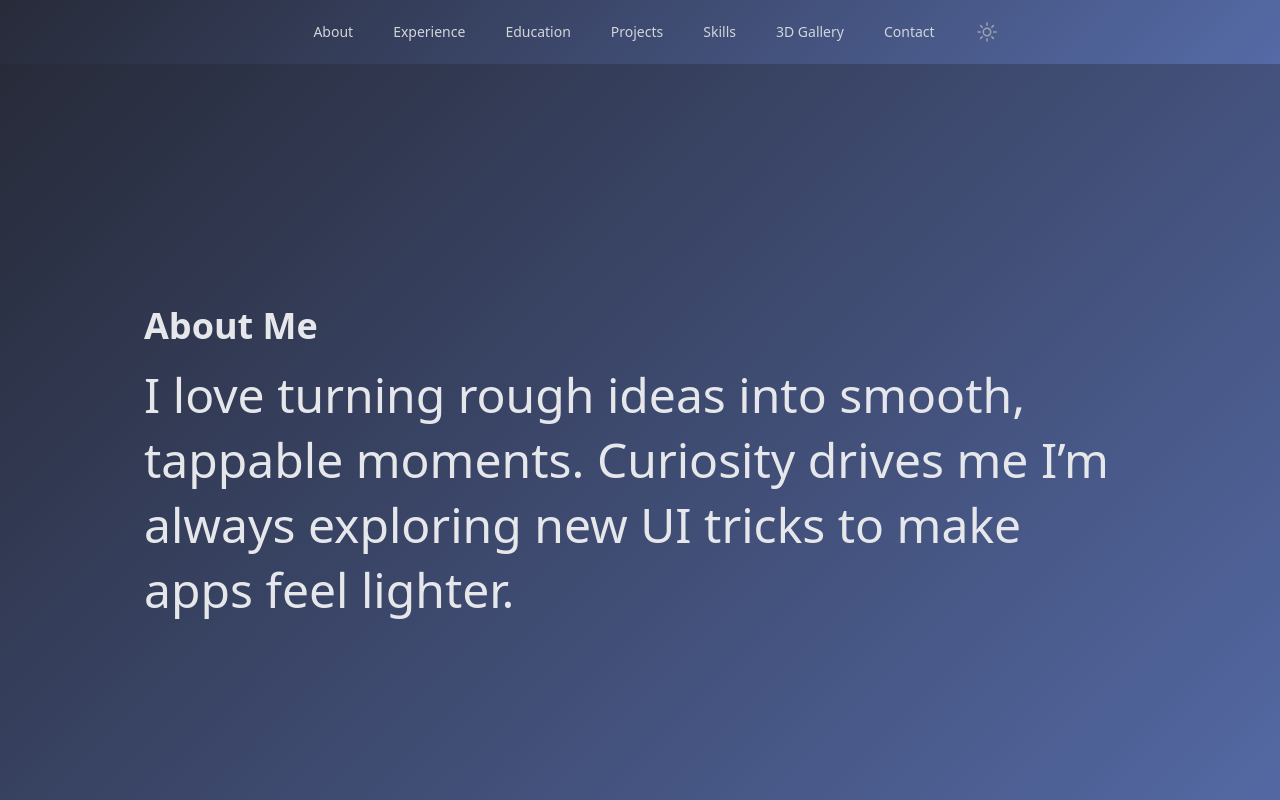
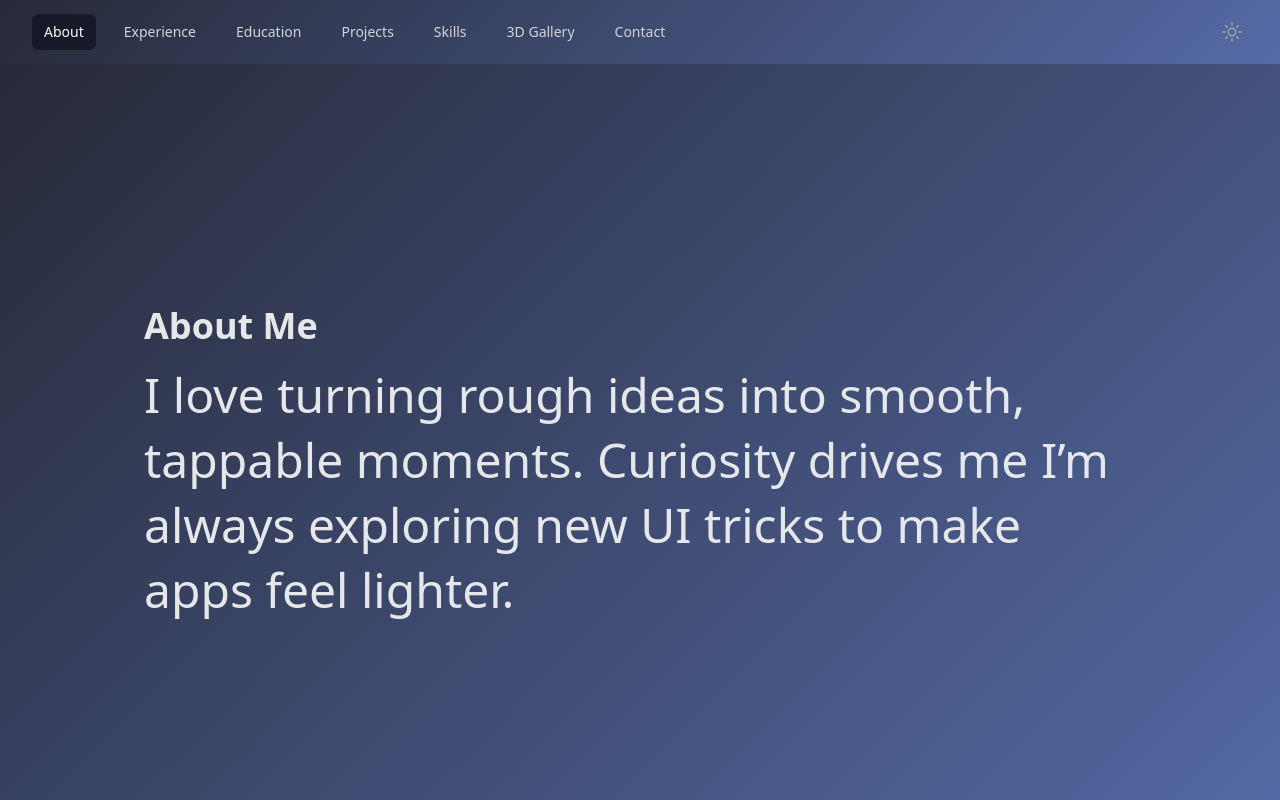
Before and after one commit to nikhilch07/myportfolio, a React (Vite) app: page / in a window 1280 px wide. Shown: the top 800 px of the page. Built offline with nearby package versions, Linux system fonts and the light colour scheme.

Commit message:
fixed alignment of icons in the navBar

```diff
--- a/src/components/Navbar.jsx
+++ b/src/components/Navbar.jsx
@@ -12,13 +12,13 @@ import {
 } from "@heroicons/react/24/outline";
 
 const navigation = [
-  { href: "#about", label: "About" },
-  { href: "#experience", label: "Experience" },
-  { href: "#education", label: "Education" },
-  { href: "#projects", label: "Projects" },
-  { href: "#skills", label: "Skills" },
-  { href: "#showcase-3d", label: "3D Gallery" },
-  { href: "#contact", label: "Contact" },
+  { href: "#about", label: "About", current: true },
+  { href: "#experience", label: "Experience", current: false },
+  { href: "#education", label: "Education", current: false },
+  { href: "#projects", label: "Projects", current: false },
+  { href: "#skills", label: "Skills", current: false },
+  { href: "#showcase-3d", label: "3D Gallery", current: false },
+  { href: "#contact", label: "Contact", current: false },
 ];
 
 function classNames(...classes) {
@@ -37,34 +37,29 @@ export default function Navbar() {
   return (
     <Disclosure
       as="nav"
-      className="flex items-center bg-fixed bg-cover bg-center  bg-[linear-gradient(135deg,_rgba(2,6,23,.85),_rgba(30,58,138,.75))]
+      className="bg-fixed bg-cover bg-center  bg-[linear-gradient(135deg,_rgba(2,6,23,.85),_rgba(30,58,138,.75))]
     dark:bg-[linear-gradient(180 deg,_rgba(2,6,23,.85),_rgba(15,23,42,.85))]"
     >
       <div className="mx-auto max-w-7xl px-2 sm:px-6 lg:px-8">
         <div className="relative flex h-16 items-center justify-between">
-          <div className="absolute inset-y-0 left-0 flex items-center sm:hidden">
-            {/* Mobile menu button*/}
-            <DisclosureButton className="group relative inline-flex items-center justify-center rounded-md p-2 text-gray-400 hover:bg-white/5 hover:text-white focus:outline-2 focus:-outline-offset-1 focus:outline-indigo-500">
-              <span className="absolute -inset-0.5" />
-              <Bars3Icon
-                aria-hidden="true"
-                className="block size-6 group-data-open:hidden"
-              />
-              <XMarkIcon
-                aria-hidden="true"
-                className="hidden size-6 group-data-open:block"
-              />
+          <div className="flex h-16 w-full items-center">
+            <DisclosureButton
+              className="inline-flex rounded-md p-2 text-gray-400 hover:bg-white/5 hover:text-white focus:outline-2 focus:-outline-offset-1 focus:outline-indigo-500 sm:hidden"
+              onClick={() => setOpen((prev) => !prev)}
+            >
+              {open ? (
+                <XMarkIcon aria-hidden="true" className="size-6" />
+              ) : (
+                <Bars3Icon aria-hidden="true" className="size-6" />
+              )}
             </DisclosureButton>
-          </div>
-          <div className="flex flex-1 items-center justify-center sm:items-stretch sm:justify-start">
-            <div className="hidden sm:ml-6 sm:block">
-              <div className="flex space-x-4">
+            <div className="flex flex-1 justify-center sm:justify-start">
+              <div className="hidden sm:flex space-x-4">
                 {navigation.map((item) => (
                   <a
                     key={item.href}
                     href={item.href}
                     aria-current={item.current ? "page" : undefined}
-                    onClick={() => setOpen(false)}
                     className={classNames(
                       item.current
                         ? "bg-gray-950/50 text-white"
@@ -78,10 +73,10 @@ export default function Navbar() {
               </div>
             </div>
           </div>
-          <div className="absolute inset-y-0 right-0 flex items-center pr-2 sm:static sm:inset-auto sm:ml-6 sm:pr-0">
+
           <button
             type="button"
-              className="relative rounded-full p-1 text-gray-400 hover:text-white focus:outline-2 focus:outline-offset-2 focus:outline-indigo-500"
+            className="ml-auto rounded-full p-1 text-gray-400 hover:text-white focus:outline-2 focus:outline-offset-2 focus:outline-indigo-500"
             onClick={() => setDark((d) => !d)}
           >
             {dark ? (
@@ -90,7 +85,6 @@ export default function Navbar() {
               <SunIcon aria-hidden="true" className="size-6" />
             )}
           </button>
-          </div>
         </div>
       </div>
 
@@ -102,6 +96,7 @@ export default function Navbar() {
               as="a"
               href={item.href}
               aria-current={item.current ? "page" : undefined}
+              onClick={() => setOpen(false)}
               className={classNames(
                 item.current
                   ? "bg-gray-950/50 text-white"
```
Lines whose indentation alone changed are shown as unchanged.
